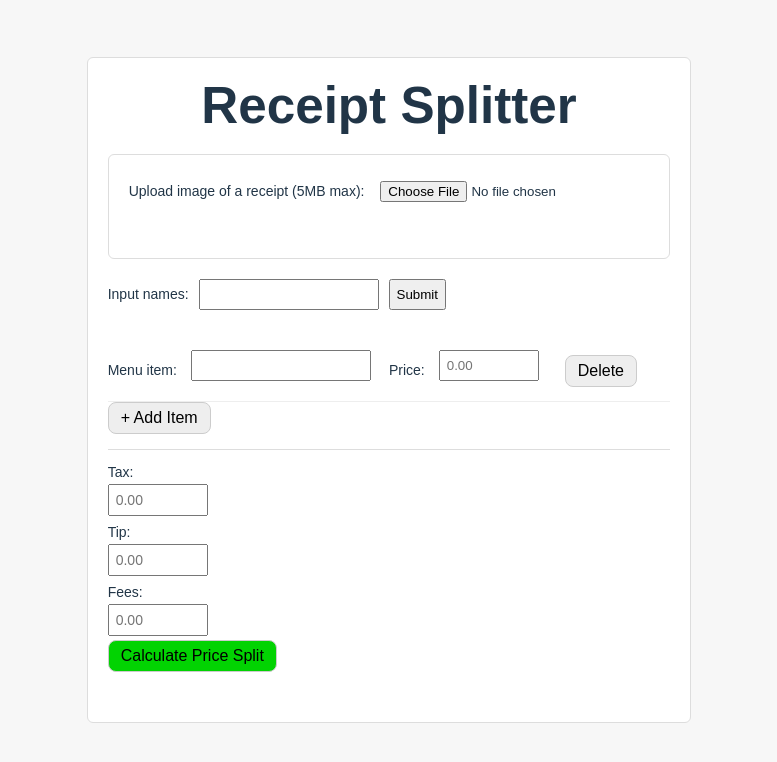
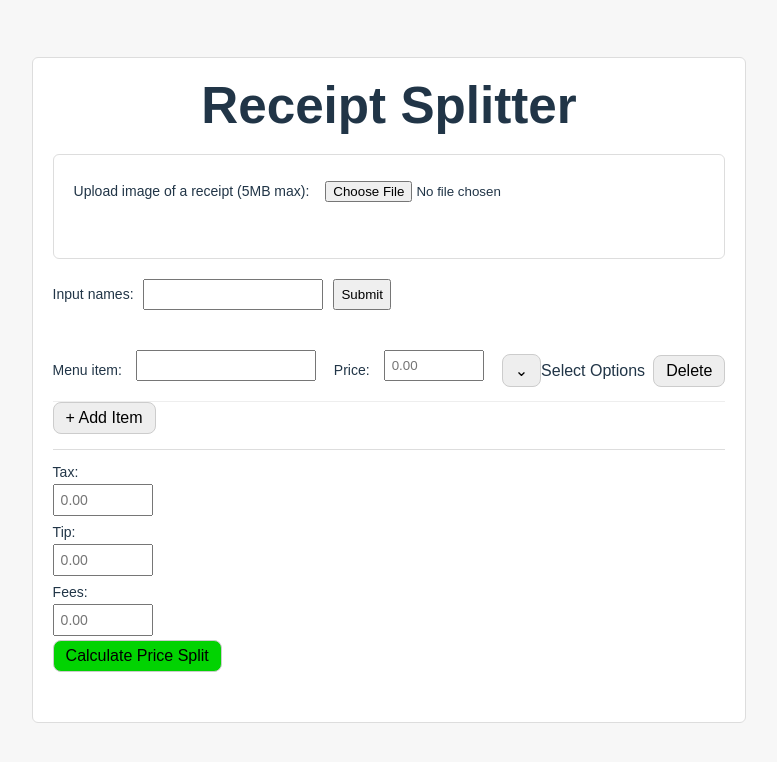
Before and after one commit to taesubhan/receipt-reader, a React (Vite) app in the folder client/: page / in a window 1280 px wide. Shown: the top 762 px of the page, without its empty margins (251-1028 px from the left). Built offline with nearby package versions, Linux system fonts and the light colour scheme.

Commit message:
Add drop down feature on the people checkbox
Added drop down box on each item input box to hide or display
all the possible payers.

```diff
--- a/client/src/components/Home.tsx
+++ b/client/src/components/Home.tsx
@@ -9,12 +9,22 @@ export default function Home() {
     const [allFees, setAllFees] = useState<Fees>({tax: '', tip: '', fees: ''});
     const [personsOptions, setPersonsOptions] = useState<Persons>([]);
 
+    function deletePersonFromInput(name: string) {
+        setInputs((prevInputs) => {
+            return prevInputs.map((input) => {
+                input.person = input.person.filter((personOption) => personOption !== name);
+                return input;
+            })
+        })
+
+    }
+
     return (
         <div className="container">
             <h1 className="title">Receipt Splitter</h1>
             {/* {getPersonsListInputBox(persons, setPersons)} */}
             <Upload setInputs={setInputs} setAllFees={setAllFees} />
-            <PersonsInput personsOptions={personsOptions} setPersonsOptions={setPersonsOptions} />
+            <PersonsInput personsOptions={personsOptions} setPersonsOptions={setPersonsOptions} onDeleteFromPersonsOption={deletePersonFromInput}/>
             <InputPrice inputs={inputs} setInputs={setInputs} allFees={allFees} setAllFees={setAllFees} personsOptions={personsOptions} />
         </div>
     )
--- a/client/src/components/InputPrice.tsx
+++ b/client/src/components/InputPrice.tsx
@@ -35,8 +35,31 @@ type HandleDelete = (i: number) => void;
 type HandleChangePersons = (personOption: string, i: number) => void;
 
 function PersonsCheckbox({personsOptions, selectedPersons, toggleOption, inputIndex}: PersonsCheckbox) {
+    const [dropDownOpen, setDropDownOpen] = useState<boolean>(false);
+
+    function handleToggle() {
+        setDropDownOpen((prev) => !prev);
+    }
+
+    function dropDownText() {
+        if (!dropDownOpen && selectedPersons.length > 0) {
+            return selectedPersons.join(', ')
+        } else if (!dropDownOpen) {
+            return 'Select Options'
+        } else {
+            return ''
+        }
+    }
 
     return (
+        <div className="name-dropdown">
+            <button className="toggle-name-dropdown" onClick={handleToggle}>
+                {dropDownOpen ? '^' : '⌄'}
+            </button>
+            {dropDownText()}
+
+            {
+                dropDownOpen &&
                 <div>
                     {personsOptions.map((person, index) => (
                         <label key={person + index} style={{ display: "block" }}>
@@ -48,6 +71,9 @@ function PersonsCheckbox({personsOptions, selectedPersons, toggleOption, inputIn
                         {person}
                         </label>
                     ))}
+                </div>
+            }
+
         </div>
     )
 }
@@ -65,12 +91,6 @@ function ReceiptInputBox({input, index, personsOptions, onChange, onDelete, onCh
             <input type="number" className="receipt-price" id={`receipt-price-${index}`} name="price" min="0" step="0.01" placeholder="0.00" value={price} onChange={(e) => onChange(e, index)}/>
 
             <PersonsCheckbox personsOptions={personsOptions} selectedPersons={person} toggleOption={onChangePersons} inputIndex={index} />
-
-            {/* <label htmlFor={`receipt-person-${index}`}>Person: </label>
-            <input type="text" id={`receipt-person-${index}`} name="person" value={person} onChange={(e) => handleChange(e, index)}/> */}
-            {/* <select className="receipt-person" id="receipt-person" name="receipt_person">
-                {personsDropDown}
-            </select> */}
 
             <button type="button" onClick={() => onDelete(index)}>Delete</button>
         </div>
@@ -99,14 +119,6 @@ export default function InputPrice({inputs, setInputs, allFees, setAllFees, pers
     }
 
     function handleChangePersons(personOption: string, i: number) {
-        // const newSelectedPersons = selectedPersons.includes(personOption)
-        //     ? selectedPersons.filter((person) => person !== personOption)
-        //     : [...selectedPersons, personOption]
-
-        // const newInput = [...inputs]
-        // newInput[i][`person`] = newSelectedPersons;
-
-        // setInputs(newInput);
 
         setInputs((prev) => {
             return prev.map((input, index) => {
--- a/client/src/components/Persons.tsx
+++ b/client/src/components/Persons.tsx
@@ -4,7 +4,8 @@ import { useState } from 'react';
 
 type PersonsInput = {
     personsOptions: Persons,
-    setPersonsOptions: Dispatch<SetStateAction<Persons>>
+    setPersonsOptions: Dispatch<SetStateAction<Persons>>,
+    onDeleteFromPersonsOption: (name: string) => void
 }
 
 type PersonsBox = {
@@ -28,7 +29,7 @@ function PersonsBox({personsOptions, deletePerson}: PersonsBox) {
     )
 }
 
-export default function PersonsInput({personsOptions, setPersonsOptions}: PersonsInput) {
+export default function PersonsInput({personsOptions, setPersonsOptions, onDeleteFromPersonsOption}: PersonsInput) {
     const [personTyped, setPersonTyped] = useState<string>('');
 
     function handleChangeInput(e: ChangeEvent<HTMLInputElement | HTMLSelectElement>) {
@@ -43,9 +44,9 @@ export default function PersonsInput({personsOptions, setPersonsOptions}: Person
     }
 
     function handleDeletePerson(i: number) {
-        const newPersonsOptions = [...personsOptions];
-        newPersonsOptions.splice(i, 1);
+        const newPersonsOptions = personsOptions.filter((person, index) => index !== i);
         setPersonsOptions(newPersonsOptions);
+        onDeleteFromPersonsOption(personsOptions[i]);
     }
 
     return (
```
Lines whose indentation alone changed are shown as unchanged.
